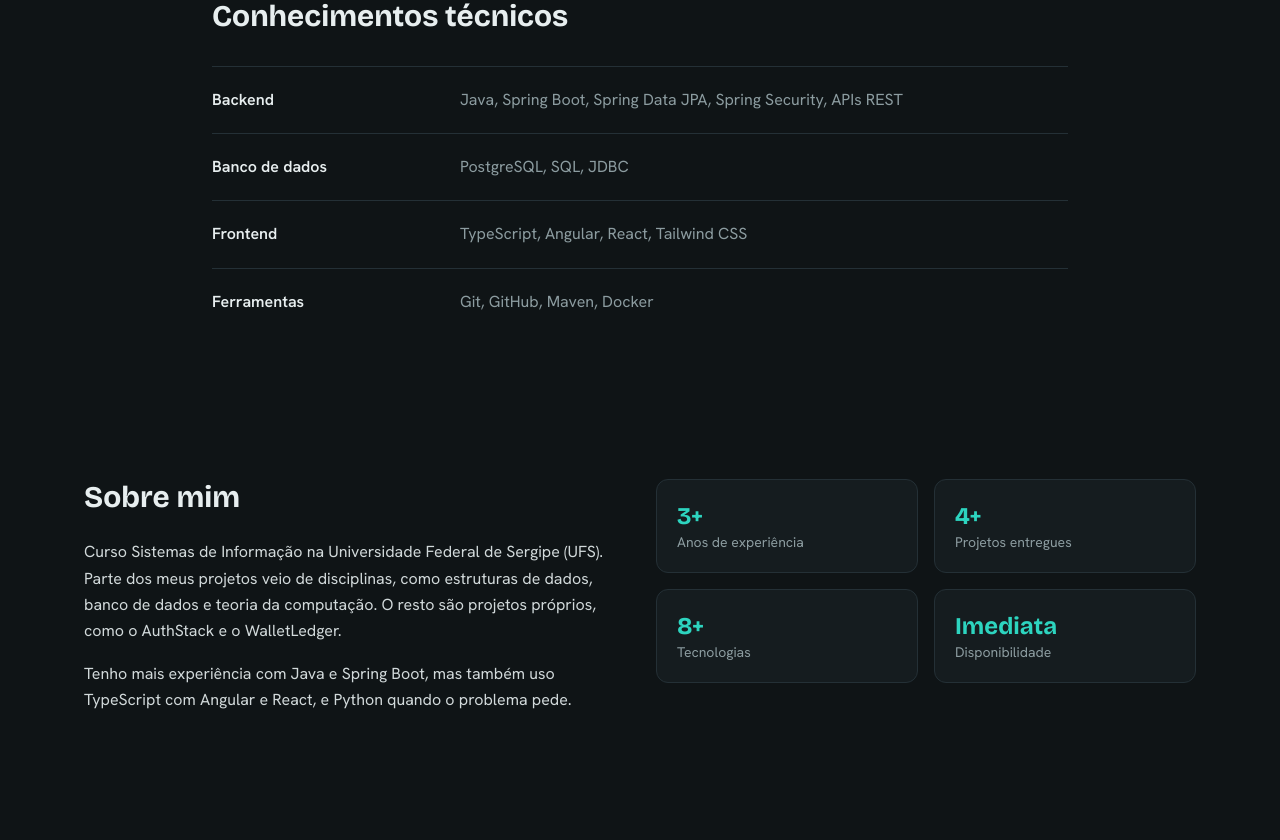
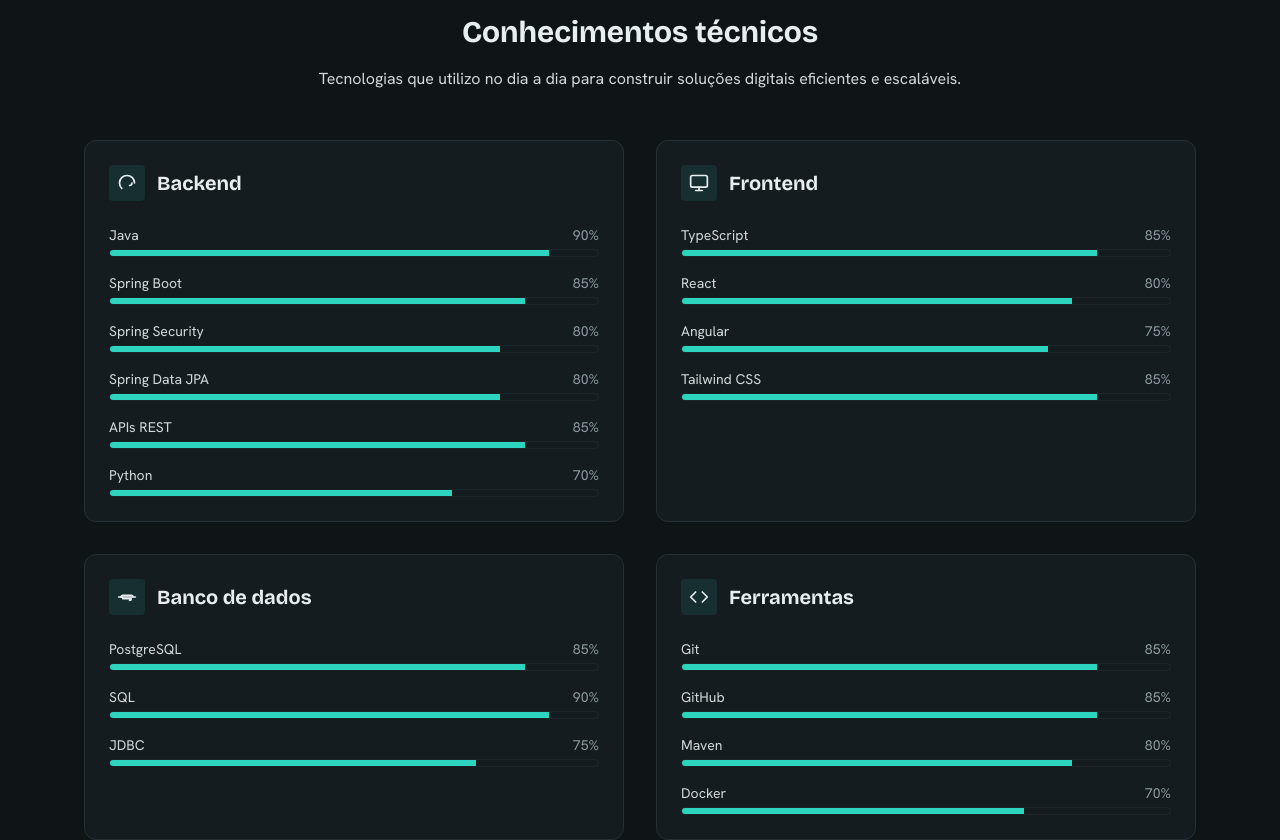
Before and after one commit to Atomicc2/Portifolio, a React (Vite) app: page / in a window 1280 px wide. Shown: the part 2720-3560 px from the top of the page. Built offline with nearby package versions, Linux system fonts and the light colour scheme.

Commit message:
feat(skills): barras de progresso com percentuais e ícones por categoria

```diff
--- /dev/null
+++ b/src/data/skills.ts
@@ -0,0 +1,39 @@
+export type Skill = {
+  name: string;
+  level: number; // 0 a 100
+  category: "backend" | "frontend" | "database" | "tools";
+};
+
+export const skills: Skill[] = [
+  // Backend
+  { name: "Java", level: 90, category: "backend" },
+  { name: "Spring Boot", level: 85, category: "backend" },
+  { name: "Spring Security", level: 80, category: "backend" },
+  { name: "Spring Data JPA", level: 80, category: "backend" },
+  { name: "APIs REST", level: 85, category: "backend" },
+  { name: "Python", level: 70, category: "backend" },
+
+  // Frontend
+  { name: "TypeScript", level: 85, category: "frontend" },
+  { name: "React", level: 80, category: "frontend" },
+  { name: "Angular", level: 75, category: "frontend" },
+  { name: "Tailwind CSS", level: 85, category: "frontend" },
+
+  // Banco de dados
+  { name: "PostgreSQL", level: 85, category: "database" },
+  { name: "SQL", level: 90, category: "database" },
+  { name: "JDBC", level: 75, category: "database" },
+
+  // Ferramentas
+  { name: "Git", level: 85, category: "tools" },
+  { name: "GitHub", level: 85, category: "tools" },
+  { name: "Maven", level: 80, category: "tools" },
+  { name: "Docker", level: 70, category: "tools" },
+];
+
+export const skillCategories = [
+  { key: "backend", label: "Backend", icon: "database" },
+  { key: "frontend", label: "Frontend", icon: "monitor" },
+  { key: "database", label: "Banco de dados", icon: "hard-drive" },
+  { key: "tools", label: "Ferramentas", icon: "code" },
+] as const;
--- a/src/sections/Skills.tsx
+++ b/src/sections/Skills.tsx
@@ -1,25 +1,112 @@
-const groups = [
-  { name: "Backend", items: "Java, Spring Boot, Spring Data JPA, Spring Security, APIs REST" },
-  { name: "Banco de dados", items: "PostgreSQL, SQL, JDBC" },
-  { name: "Frontend", items: "TypeScript, Angular, React, Tailwind CSS" },
-  { name: "Ferramentas", items: "Git, GitHub, Maven, Docker" },
-];
+import { skills, skillCategories } from "../data/skills";
+
+const Icons: Record<string, JSX.Element> = {
+  database: (
+    <svg
+      className="h-5 w-5"
+      viewBox="0 0 24 24"
+      fill="none"
+      stroke="currentColor"
+      strokeWidth="2"
+      strokeLinecap="round"
+      strokeLinejoin="round"
+    >
+      <path d="M21 12a9 9 0 0 0-9-9 9 9 0 0 0-9 9c0 2.5 1 4.8 2.7 6.5" />
+      <path d="M18 12a3 3 0 0 1-3 3" />
+    </svg>
+  ),
+  monitor: (
+    <svg
+      className="h-5 w-5"
+      viewBox="0 0 24 24"
+      fill="none"
+      stroke="currentColor"
+      strokeWidth="2"
+      strokeLinecap="round"
+      strokeLinejoin="round"
+    >
+      <rect x="2" y="3" width="20" height="14" rx="2" ry="2" />
+      <line x1="8" y1="21" x2="16" y2="21" />
+      <line x1="12" y1="17" x2="12" y2="21" />
+    </svg>
+  ),
+  "hard-drive": (
+    <svg
+      className="h-5 w-5"
+      viewBox="0 0 24 24"
+      fill="none"
+      stroke="currentColor"
+      strokeWidth="2"
+      strokeLinecap="round"
+      strokeLinejoin="round"
+    >
+      <path d="M2 12h20" />
+      <path d="M5 12a2 2 0 0 1 2-2h10a2 2 0 0 1 2 2" />
+      <path d="M5 12a2 2 0 0 1 2 2h10a2 2 0 0 1-2 2" />
+    </svg>
+  ),
+  code: (
+    <svg
+      className="h-5 w-5"
+      viewBox="0 0 24 24"
+      fill="none"
+      stroke="currentColor"
+      strokeWidth="2"
+      strokeLinecap="round"
+      strokeLinejoin="round"
+    >
+      <polyline points="16 18 22 12 16 6" />
+      <polyline points="8 6 2 12 8 18" />
+    </svg>
+  ),
+};
 
 export default function Skills() {
+  const grouped = skillCategories.map((cat) => ({
+    ...cat,
+    items: skills.filter((s) => s.category === cat.key),
+  }));
+
   return (
-    <section id="conhecimentos" className="mx-auto max-w-4xl px-5 py-16">
-      <h2 className="font-display text-3xl font-bold">Conhecimentos técnicos</h2>
-      <dl className="mt-8">
-        {groups.map((g) => (
+    <section id="conhecimentos" className="mx-auto max-w-6xl px-5 py-20">
+      <div className="flex flex-col items-center justify-center text-center mb-12">
+        <h2 className="font-display text-3xl font-bold">Conhecimentos técnicos</h2>
+        <p className="mt-4 text-ink/90 max-w-2xl">
+          Tecnologias que utilizo no dia a dia para construir soluções
+          digitais eficientes e escaláveis.
+        </p>
+      </div>
+
+      <div className="grid gap-8 sm:grid-cols-2">
+        {grouped.map((cat) => (
           <div
-            key={g.name}
-            className="grid gap-1 border-t border-line py-5 sm:grid-cols-[13rem_1fr] sm:gap-10"
+            key={cat.key}
+            className="rounded-xl border border-line bg-surface p-6"
           >
-            <dt className="font-semibold">{g.name}</dt>
-            <dd className="text-muted">{g.items}</dd>
+            <div className="flex items-center gap-3 mb-6">
+              <div className="rounded bg-accent/10 p-2 inline-block">{Icons[cat.icon]}</div>
+              <h3 className="font-display text-xl font-bold">{cat.label}</h3>
+            </div>
+
+            <div className="space-y-4">
+              {cat.items.map((s) => (
+                <div key={s.name} className="space-y-1">
+                  <div className="flex justify-between text-sm">
+                    <span className="text-ink/90">{s.name}</span>
+                    <span className="text-muted">{s.level}%</span>
+                  </div>
+                  <div className="w-full h-2 rounded-full border border-line/50 overflow-hidden">
+                    <div
+                      className="h-full bg-accent transition-all duration-500 ease-out"
+                      style={{ width: `${s.level}%` }}
+                    />
+                  </div>
+                </div>
+              ))}
+            </div>
           </div>
         ))}
-      </dl>
+      </div>
     </section>
   );
 }
```
